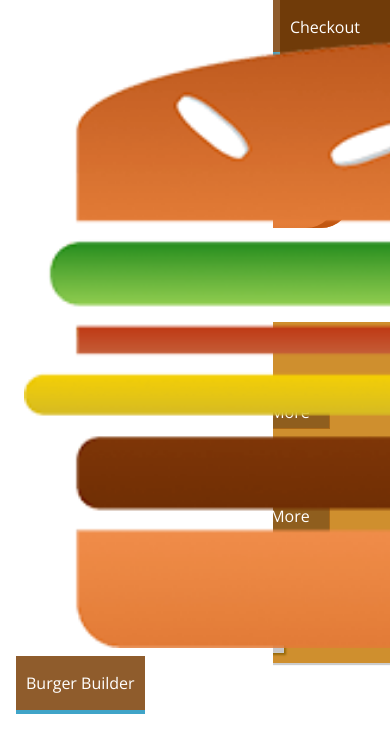
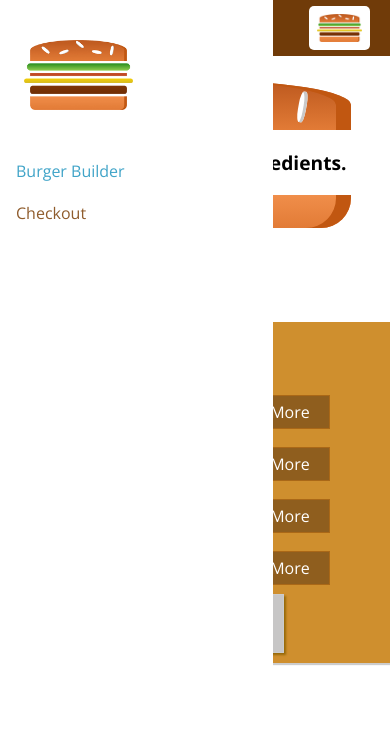
Before and after one commit to ruslantuchkov/burger-builder-app, a React app: page / in a window 390 px wide. Shown: the top 752 px of the page. Built offline with nearby package versions, Linux system fonts and the light colour scheme.

Commit message:
responsive for Navigation

```diff
--- a/src/components/Logo/Logo.css
+++ b/src/components/Logo/Logo.css
@@ -1,7 +1,7 @@
 .Logo {
   background-color: white;
   padding: 8px;
-  height: 80%;
+  height: 100%;
   box-sizing: border-box;
   border-radius: 5px;
 }
--- a/src/components/Navigation/NavigationItems/NavigationItem.css
+++ b/src/components/Navigation/NavigationItems/NavigationItem.css
@@ -1,19 +1,38 @@
+.NavigationItem {
+  margin: 10px 0;
+  box-sizing: border-box;
+  display: block;
+  width: 100%;
+}
+
+.NavigationItem a {
+  color: #8f5c2c;
+  text-decoration: none;
+  width: 100%;
+  box-sizing: border-box;
+  display: block;
+}
+
+.NavigationItem a:hover,
+.NavigationItem a:active,
+.NavigationItem a.active {
+  color: #40a4c8;
+}
+
+@media (min-width: 500px) {
   .NavigationItem {
     margin: 0;
-  box-sizing: border-box;
     display: flex;
     height: 100%;
+    width: auto;
     align-items: center;
   }
 
   .NavigationItem a {
     color: white;
-  text-decoration: none;
     height: 100%;
     padding: 16px 10px;
     border-bottom: 4px solid transparent;
-  box-sizing: border-box;
-  display: block;
   }
 
   .NavigationItem a:hover,
@@ -23,3 +42,4 @@
     border-bottom: 4px solid #40a4c8;
     color: white;
   }
+}
--- a/src/components/Navigation/NavigationItems/NavigationItems.css
+++ b/src/components/Navigation/NavigationItems/NavigationItems.css
@@ -3,6 +3,13 @@
   padding: 0;
   list-style: none;
   display: flex;
+  flex-flow: column;
   align-items: center;
   height: 100%;
 }
+
+@media (min-width: 500px) {
+  .NavigationItems {
+    flex-flow: row;
+  }
+}
--- a/src/components/Navigation/SideDrawer/SideDrawer.css
+++ b/src/components/Navigation/SideDrawer/SideDrawer.css
@@ -25,3 +25,8 @@
 .Close {
   transform: translateX(-100%);
 }
+
+.Logo {
+  height: 11%;
+  margin-bottom: 32px;
+}
--- a/src/components/Navigation/SideDrawer/SideDrawer.js
+++ b/src/components/Navigation/SideDrawer/SideDrawer.js
@@ -6,7 +6,9 @@
 const SideDrawer = () => {
   return (
     <div className={classes.SideDrawer}>
-      <Logo />
+      <div className={classes.Logo}>
+        <Logo />
+      </div>
       <nav>
         <NavigationItems />
       </nav>
--- a/src/components/Navigation/Toolbar/Toolbar.css
+++ b/src/components/Navigation/Toolbar/Toolbar.css
@@ -16,3 +16,13 @@
 .Toolbar nav {
   height: 100%;
 }
+
+.Logo {
+  height: 80%;
+}
+
+@media (max-width: 499px) {
+  .DesktopOnly {
+    display: none;
+  }
+}
--- a/src/components/Navigation/Toolbar/Toolbar.js
+++ b/src/components/Navigation/Toolbar/Toolbar.js
@@ -7,8 +7,10 @@
   return (
     <header className={classes.Toolbar}>
       <div>MENU</div>
-      <Logo />
-      <nav>
+      <div className={classes.Logo}>
+        <Logo />
+      </div>
+      <nav className={classes.DesktopOnly}>
         <NavigationItems />
       </nav>
     </header>
```
Lines whose indentation alone changed are shown as unchanged.
